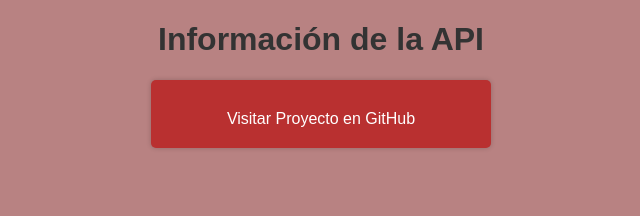
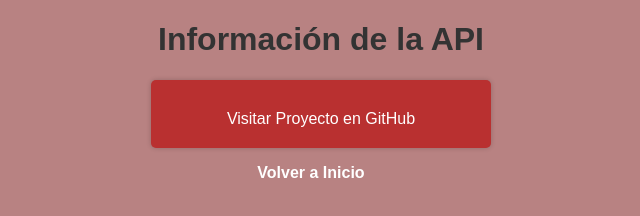
Before and after one commit to arielgmail/Proyecto_Ariel_Otero, a plain HTML site: page appiData.html in a window 1280 px wide. Shown: the whole page, without its empty margins (319-959 px from the left). Drawn offline with Linux system fonts and the light colour scheme.

Commit message:
appiData.html

```diff
--- a/appiData.html
+++ b/appiData.html
@@ -45,5 +45,10 @@
         <!-- Hipervínculo dentro del rectángulo rojo -->
         <a id="hipervinculo" href="https://github.com/arielgmail/Proyecto_Ariel_Otero">Visitar Proyecto en GitHub</a>
     </div>
+    <nav>
+        <ul>
+                            <li><a href="index.html">Volver a Inicio</a></li>
+        </ul>
+    </nav>
 </body>
 </html>
```
